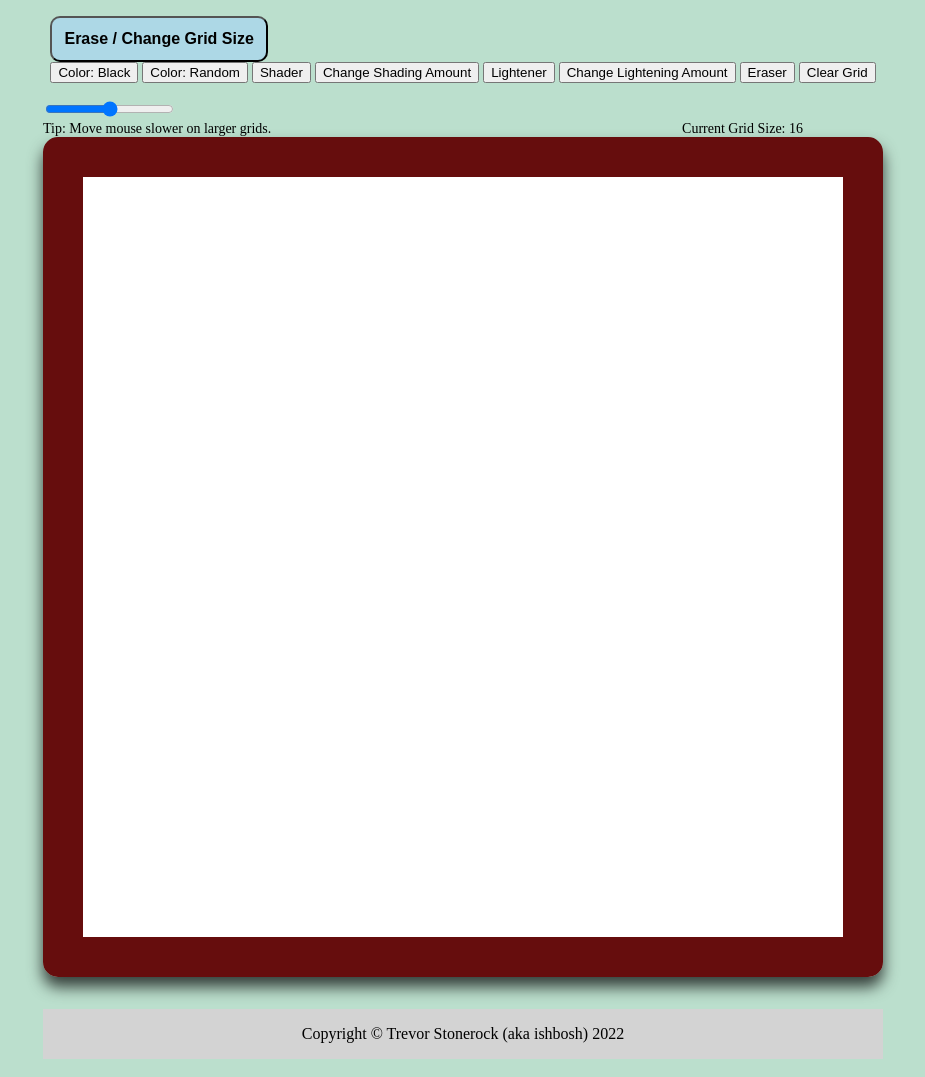
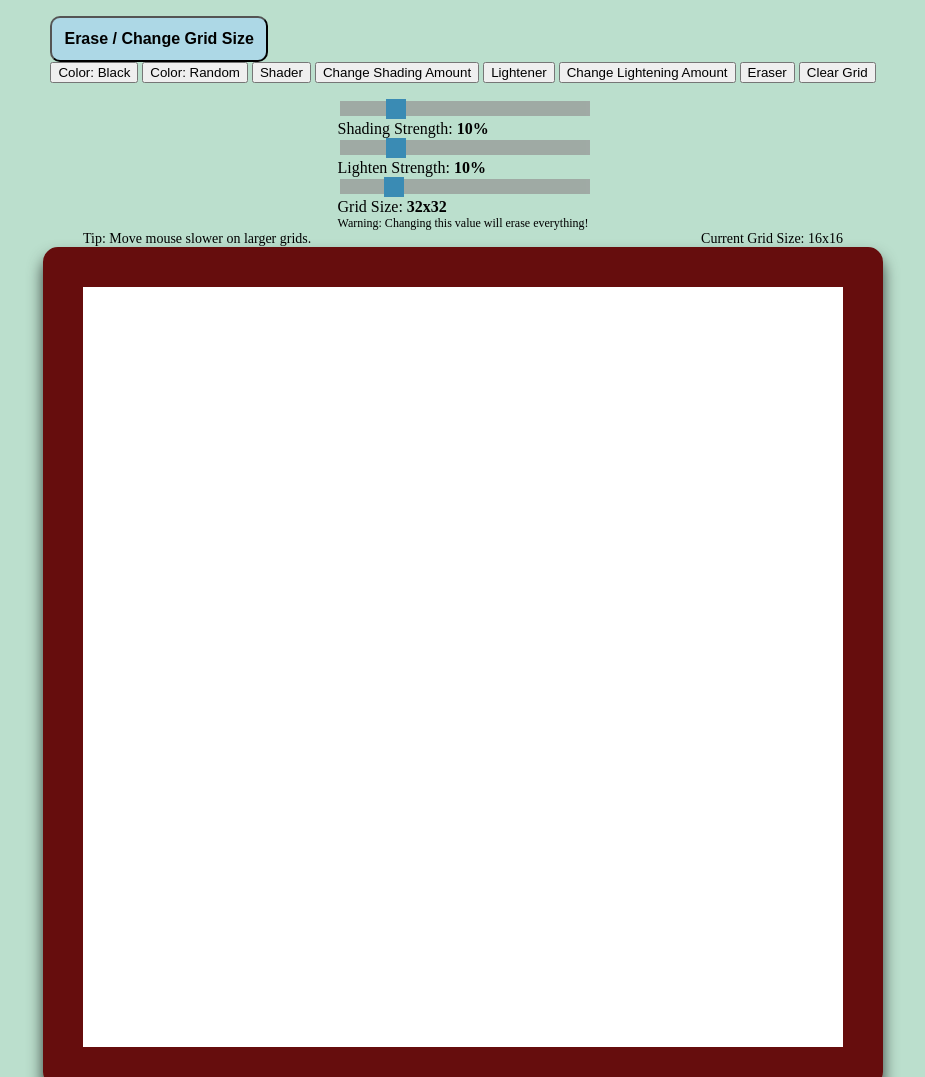
Before and after one commit to ishbosh/etch-a-sketch, a plain HTML site: page index.html in a window 1280 px wide. Shown: the top 1077 px of the page, without its empty margins (177-1102 px from the left). Drawn offline with Linux system fonts and the light colour scheme.

Commit message:
Add sliders (nonfunctional for now)

```diff
--- a/index.html
+++ b/index.html
@@ -23,7 +23,15 @@
     </div>
 </div>
 <div class="slidecontainer">
-    <input type="range" min=".05" max=""
+    <input type="range" min="5" max="30" value="10" class="slider" id="shaderRange">
+    <div>Shading Strength:  <span id="shaderText"></span></div>
+    <input type="range" min="5" max="30" value="10" class="slider" id="lightenerRange">
+    <div>Lighten Strength:  <span id="lightenerText"></span>
+    </div>
+    <input type="range" min="16" max="100" value="32" class="slider" id="sizeRange">
+    <div>Grid Size: <span id="sizeText"></span>
+        <div class="warning-text">Warning: Changing this value will erase everything!</div>
+    </div>
 </div>
 <div class="text-container">
     <div class="text">Tip: Move mouse slower on larger grids.</div>
--- a/main.js
+++ b/main.js
@@ -32,6 +32,8 @@ changeShadingOnButtonClick();
 changeLighteningOnButtonClick();
 // Listen for clear grid button
 clearGridOnButtonClick();
+// Display current value of range sliders
+displaySliderText();
 
 
 
@@ -252,11 +254,6 @@ function removeGrid() {
 }
 
 // Change text display for grid size
-function displayGridSize(size) {
-    // Add text to display current grid size
-    const sizeDisplay = document.querySelector("#size");
-    sizeDisplay.textContent = " " + size;
-}
 
 
 
@@ -278,3 +275,40 @@ function extractRGBValues(rgbString) {
 
     return rgbColors;
 }
+
+// FUNCTIONS: DISPLAY TEXT TO PAGE //
+
+function displayGridSize(size) {
+    // Add text to display current grid size
+    const sizeDisplay = document.querySelector("#size");
+    sizeDisplay.textContent = " " + size + "x" + size;
+}
+
+
+function displaySliderText() {
+    const shaderText = document.getElementById("shaderText");
+    const lightenerText = document.getElementById("lightenerText");
+    const sizeText = document.getElementById("sizeText");
+
+    const sliders = document.querySelectorAll(".slider");
+    sliders.forEach((slider) => {
+        if (slider.id == "shaderRange") {
+            shaderText.textContent = slider.value + '%';
+            slider.oninput = function() {
+                shaderText.textContent = this.value + '%';
+            }
+        }
+        if (slider.id == "lightenerRange") {
+            lightenerText.textContent = slider.value + '%';
+            slider.oninput = function() {
+                lightenerText.textContent = this.value + '%';
+            }
+        }
+        if (slider.id == "sizeRange") {
+            sizeText.textContent = slider.value + 'x' + slider.value;
+            slider.oninput = function() {
+                sizeText.textContent = this.value + 'x' + this.value;
+            }
+        }
+    })
+}
--- a/styles.css
+++ b/styles.css
@@ -57,6 +57,8 @@ div.container {
     width: 760px;
 }
 
+
+
 #footer {
     display: flex;
     justify-content: center;
@@ -66,3 +68,51 @@ div.container {
     width: 100%;
     margin-top: auto;
 }
+
+/* Sliders */
+
+#shaderText,
+#lightenerText,
+#sizeText {
+    font-weight: bold;
+}
+
+.warning-text {
+    font-size: 12px;
+}
+
+.slidercontainer {
+    width: 100%;
+}
+
+.slider {
+    -webkit-appearance: none;
+    appearance: none;
+    width: 100%;
+    height: 15px;
+    background: #949494;
+    outline: none;
+    opacity: 0.7;
+    -webkit-transition: .2s;
+    transition: opacity .2s;
+}
+
+.slider:hover {
+    opacity: 1;
+}
+
+.slider::-webkit-slider-thumb {
+    -webkit-appearance: none;
+    appearance: none;
+    width: 20px;
+    height: 20px;
+    background: #0468aa;
+    cursor: pointer;
+}
+
+.slider::-moz-range-thumb {
+    width: 20px;
+    height: 20px;
+    background: #0468aa;
+    cursor: pointer;
+}
```
